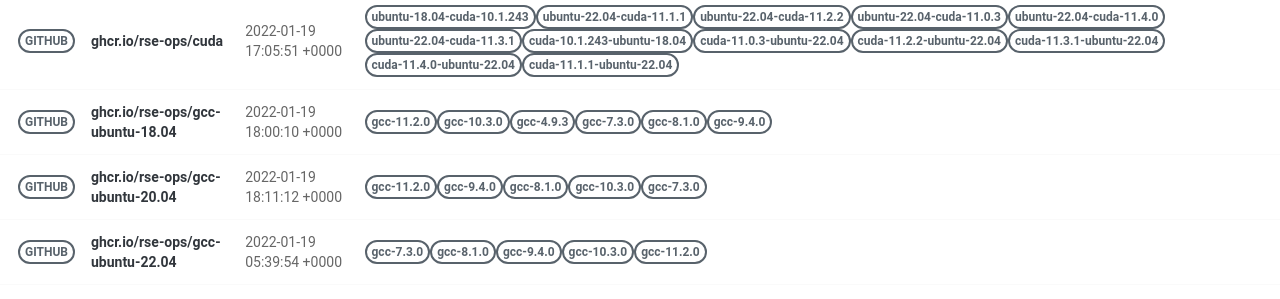
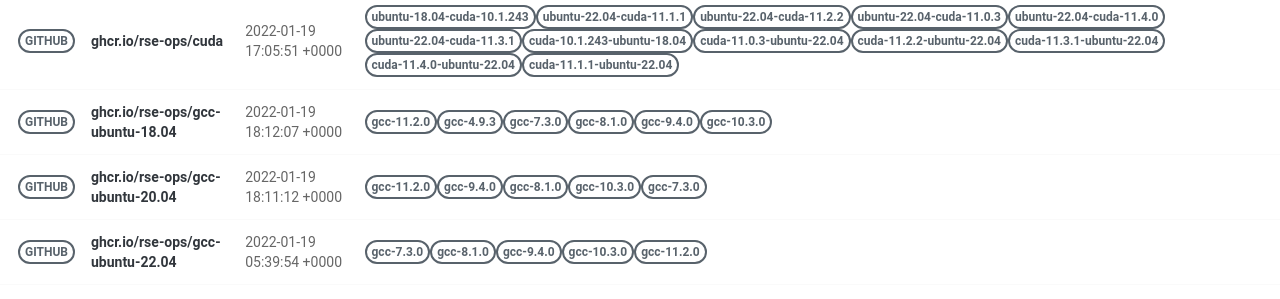
Before and after one commit to rse-ops/docker-images, a Jekyll site: the page built from pages/index.md, in a window 1280 px wide. Shown: the part 502-801 px from the top of the page. Built offline with Jekyll 4.4.1, drawn with Linux system fonts in a browser that asks for light colours; nearby versions of some CDN libraries.

Commit message:
Automated push to update library 2022-01-19

```diff
--- a/_library/ghcr.io-rse-ops-gcc-ubuntu-18.04.md
+++ b/_library/ghcr.io-rse-ops-gcc-ubuntu-18.04.md
@@ -1,7 +1,7 @@
 ---
 layout: container
 name: ghcr.io/rse-ops/gcc-ubuntu-18.04
-updated_at: 2022-01-19 18:00:10.309311
+updated_at: 2022-01-19 18:12:07.289508
 
 
 container_url: https://github.com/orgs/rse-ops/packages/container/package/gcc-ubuntu-18.04
@@ -9,9 +9,6 @@ versions:
  - tag: gcc-11.2.0
    dockerfile: https://github.com/rse-ops/docker-images/blob/main/ubuntu/gcc/Dockerfile
    manifest: https://crane.ggcr.dev/manifest/ghcr.io/rse-ops/gcc-ubuntu-18.04:gcc-11.2.0
- - tag: gcc-10.3.0
-   dockerfile: https://github.com/rse-ops/docker-images/blob/main/ubuntu/gcc/Dockerfile
-   manifest: https://crane.ggcr.dev/manifest/ghcr.io/rse-ops/gcc-ubuntu-18.04:gcc-10.3.0
  - tag: gcc-4.9.3
    dockerfile: https://github.com/rse-ops/docker-images/blob/main/ubuntu/gcc/Dockerfile
    manifest: https://crane.ggcr.dev/manifest/ghcr.io/rse-ops/gcc-ubuntu-18.04:gcc-4.9.3
```
Also changed, not shown: other parts of _library/ghcr.io-rse-ops-gcc-ubuntu-18.04.md (+3 -0 lines).
